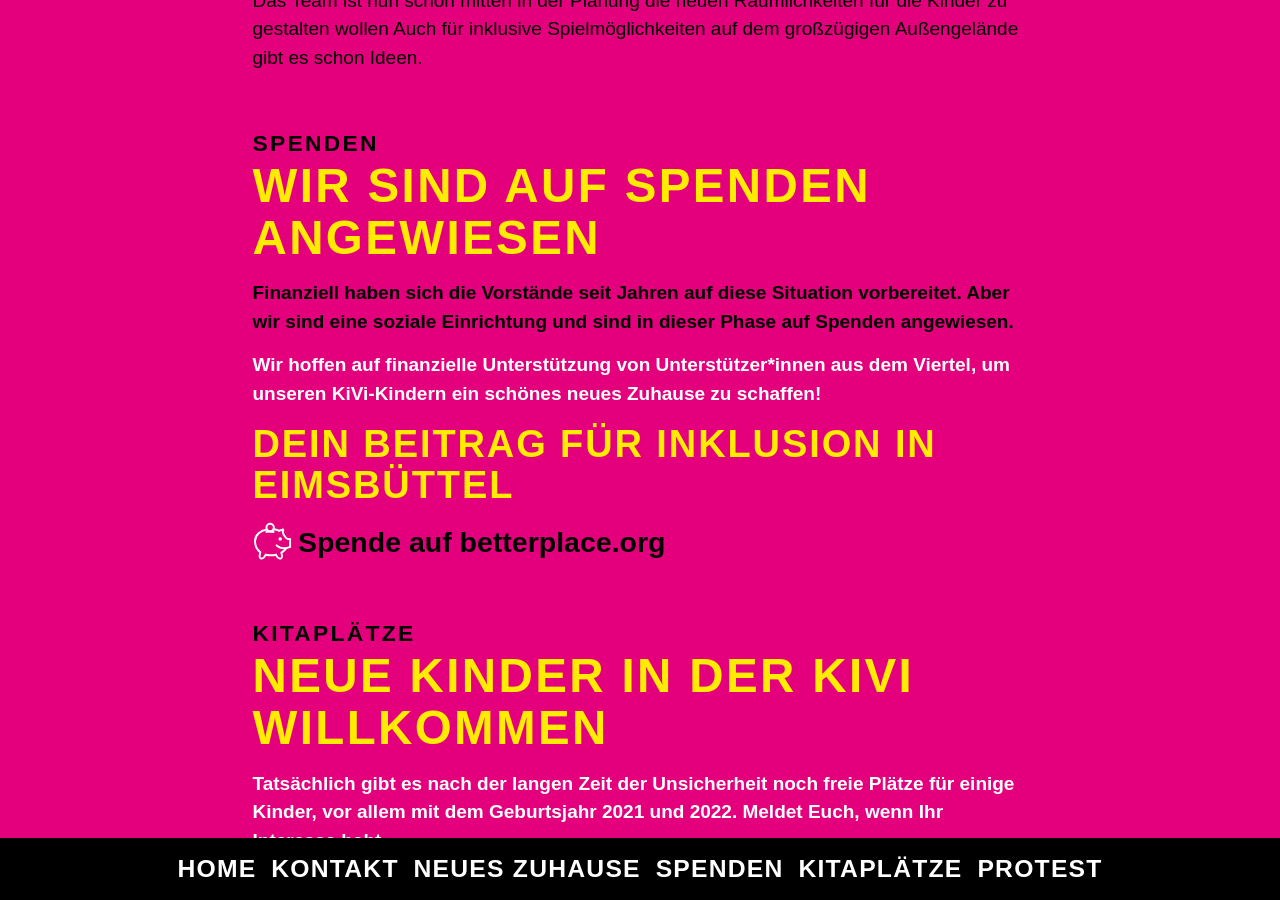
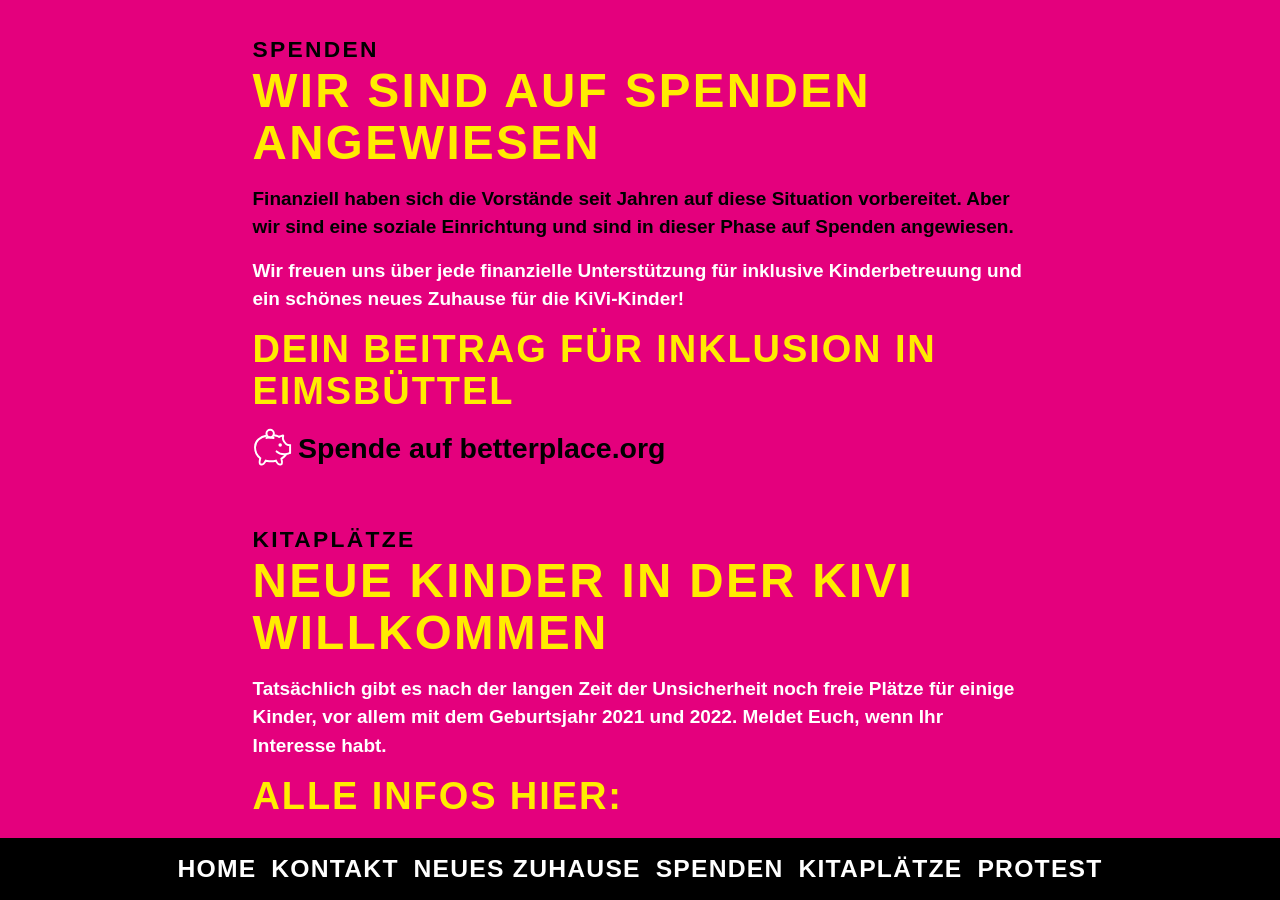
Before and after one commit to JoachimTillessen/rettetdiekivi, a Jekyll site: the page built from index.md, in a window 1280 px wide and 900 px high, scrolled down 2008 px. Built offline with Jekyll 4.4.1, drawn with Linux system fonts in a browser that asks for light colours; some web fonts are replaced; some of the changed lines change nothing that is shown; some of the changed text lies outside the part shown.

Commit message:
Content changes from Sabine

```diff
--- a/_layouts/default.html
+++ b/_layouts/default.html
@@ -72,7 +72,7 @@
             <p>
                 Päd. Leitung: Sabine Maus
                 <br />
-                Vereinsvorsitz: Jörn Springer
+                Vereinsvorsitz: Stephanie Boyens
                 <br />
                 Registergericht: Amtsgericht Hamburg
                 <br />
--- a/index.md
+++ b/index.md
@@ -1,6 +1,6 @@
 ---
 layout: default
-title: Inklusion statt Verdrängung
+title: Die KiVi bleibt im Kiez
 description: >-
     Seit über 30 Jahren gibt es die Kindervilla in der Fruchtallee. Eine inklusive Einrichtung mit 50 Kitaplätzen –
     unverzichtbar in Eimsbüttel. Nach langem Ringen haben wir endlich ein neues Zuhause gefunden – zumindest für die nächsten fünf Jahre. Im Spätsommer steht der Umzug in einen Pavillon an der Grundschule Eduardstraße an.
@@ -9,8 +9,8 @@
     <img src="/images/keyvisual.svg" class="key-visual" alt="Rettet die KiVi, Dino mit Kindern">
     </a>
     <h1>
-    <span class="main-cause">Inklusion</span>
-    statt Verdrängung
+    <span class="main-cause">Die KiVi</span>
+    bleibt im Kiez
     </h1>
     <p class="p-important--alternate">
     Seit über 30 Jahren gibt es die Kindervilla in der Fruchtallee. Eine inklusive Einrichtung mit 50 Kitaplätzen – unverzichtbar in Eimsbüttel.
@@ -50,7 +50,7 @@
 Finanziell haben sich die Vorstände seit Jahren auf diese Situation vorbereitet. Aber wir sind eine soziale Einrichtung und sind in dieser Phase auf Spenden angewiesen.
 </p>
 <p class="p-important">
-Wir hoffen auf finanzielle Unterstützung von Unterstützer*innen aus dem Viertel, um unseren KiVi-Kindern ein schönes neues Zuhause zu schaffen!
+Wir freuen uns über jede finanzielle Unterstützung für inklusive Kinderbetreuung und ein schönes neues Zuhause für die KiVi-Kinder!
 </p>
 
 ### Dein Beitrag für Inklusion in Eimsbüttel
```
